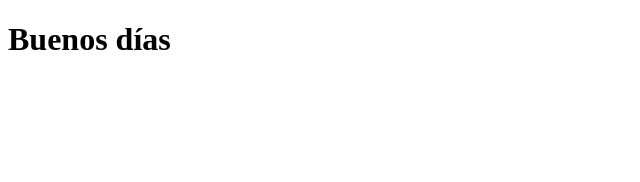
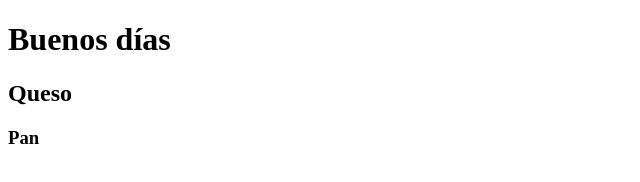
Before and after one commit to JFierrox/PruebaAdsi, a plain HTML site: page Index.html in a window 1280 px wide. Shown: the whole page, without its empty margins (0-640 px from the left). Drawn offline with Linux system fonts and the light colour scheme.

Commit message:
Segundo Cambio

```diff
--- a/Index.html
+++ b/Index.html
@@ -8,6 +8,8 @@
 </head>
 <body>
     <h1>Buenos días</h1>
+    <h2>Queso</h2>
+    <h3>Pan</h3>
 
 </body>
 </html>
```
